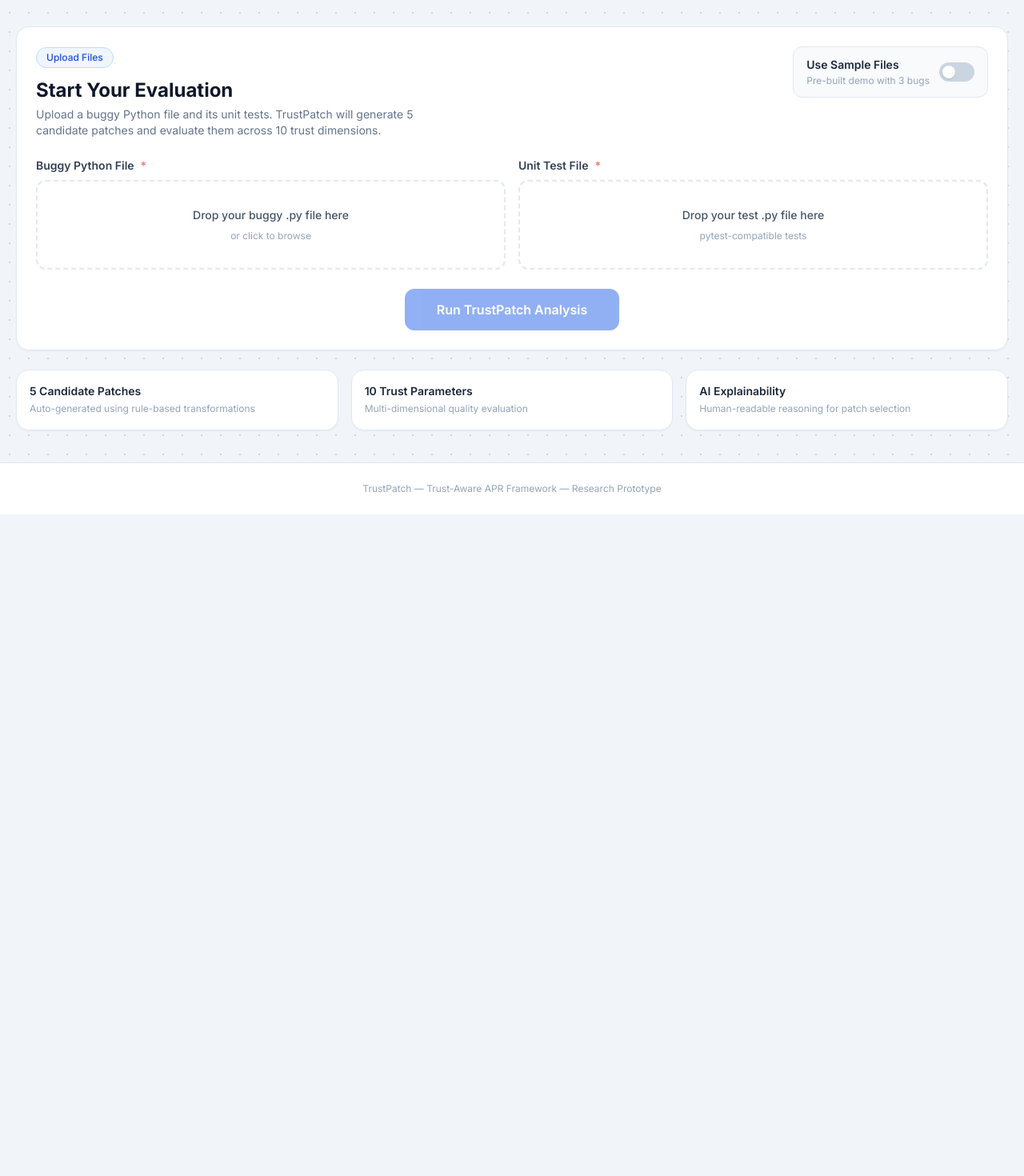
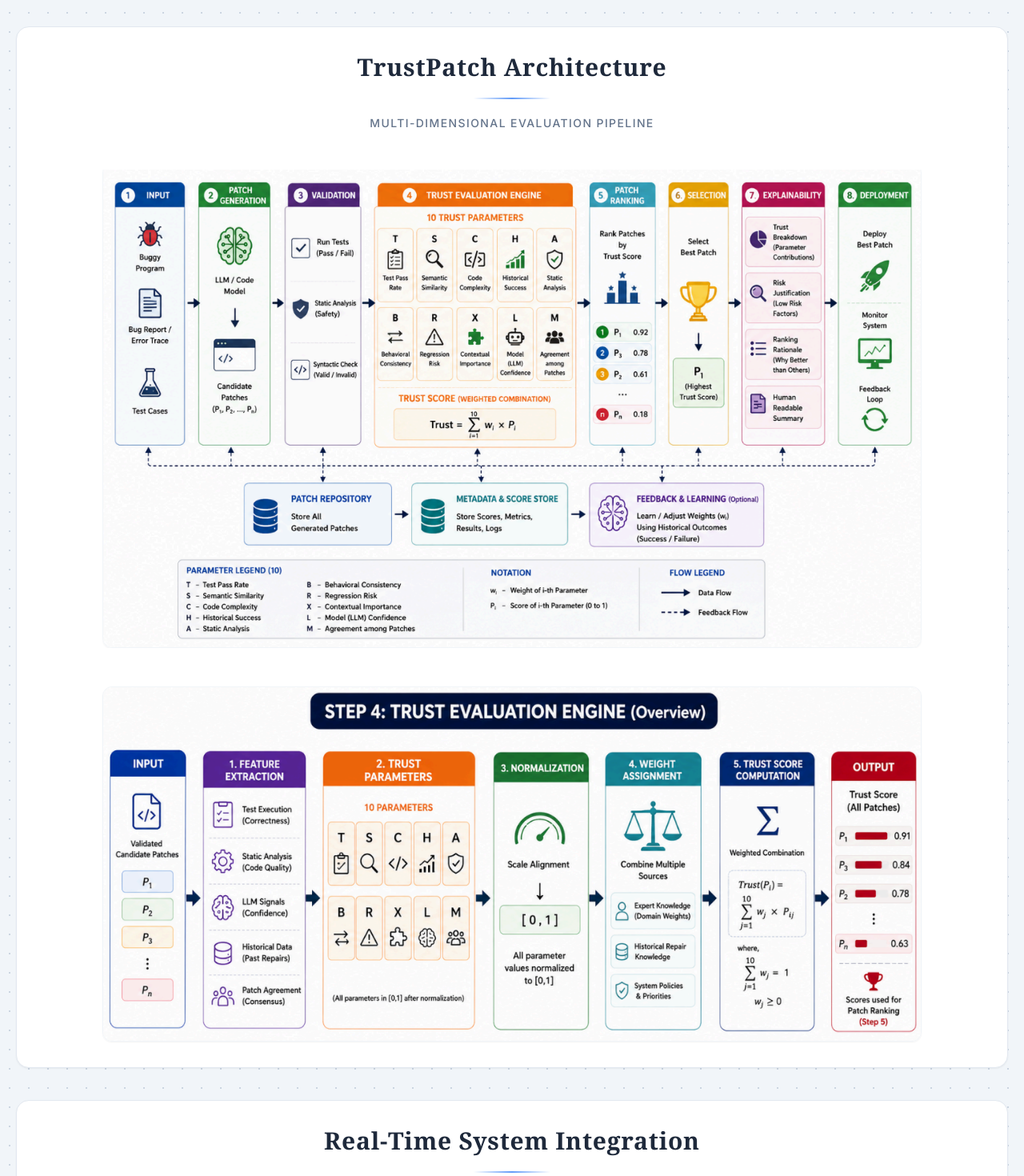
Before and after one commit to Sanjayj-06/TrustPatch, a React (Vite) app in the folder frontend/: page / in a window 1280 px wide. Shown: the part 1220-2690 px from the top of the page at 80% size. Before the commit the page ends 1863 px from the top, so only its background shows below. Built offline with nearby package versions, Linux system fonts and the light colour scheme; no server answers.

Commit message:
feat: implement frontend architecture and UI components for the TrustPatch dashboard

```diff
--- a/frontend/src/App.tsx
+++ b/frontend/src/App.tsx
@@ -5,6 +5,7 @@
  */
 
 import React, { useState, useCallback, useRef, useEffect } from "react";
+// forcing a hot reload
 import UploadSection from "./components/UploadSection";
 import PipelineVisualizer from "./components/PipelineVisualizer";
 import StepProgress, { TRUSTPATCH_STEPS } from "./components/StepProgress";
@@ -15,6 +16,7 @@
 import ExplainabilityCard from "./components/ExplainabilityCard";
 import BAPRFailureAlert from "./components/BAPRFailureAlert";
 import AboutSection from "./components/AboutSection";
+import ArchitectureSection from "./components/ArchitectureSection";
 
 import psgLogo from "./Images/psgtech.png";
 import yrsLogo from "./Images/75yrs.png";
@@ -46,6 +48,7 @@
 
 const NAV_SECTIONS = [
   { id: "about", label: "About", icon: Info },
+  { id: "architecture", label: "Architecture", icon: Info },
   { id: "upload", label: "Upload", icon: Upload },
   { id: "pipeline", label: "Pipeline", icon: Activity },
   { id: "results", label: "Results", icon: Shield },
@@ -255,6 +258,7 @@
               if (
                 state.phase !== "results" &&
                 id !== "about" &&
+                id !== "architecture" &&
                 id !== "upload"
               )
                 return null;
@@ -262,11 +266,10 @@
                 <button
                   key={id}
                   onClick={() => scrollTo(id)}
-                  className={`flex items-center gap-1.5 px-3 py-1.5 rounded-lg text-xs font-medium transition-all duration-150 ${
-                    activeSection === id
+                  className={`flex items-center gap-1.5 px-3 py-1.5 rounded-lg text-xs font-medium transition-all duration-150 ${activeSection === id
                       ? "bg-white text-blue-700 shadow-sm border border-slate-200"
                       : "text-slate-500 hover:text-slate-700"
-                  }`}
+                    }`}
                 >
                   <Icon className="w-3 h-3" />
                   {label}
@@ -356,6 +359,19 @@
           }}
         >
           <AboutSection />
+        </div>
+
+        {/* Architecture Section */}
+        <ArchitectureSection />
+
+        {/* Transition to Interactive Tool */}
+        <div className="text-center py-8">
+          <h2 className="text-3xl font-black text-slate-900 tracking-tight">
+            See TrustPatch in Action
+          </h2>
+          <p className="text-slate-600 mt-3 max-w-2xl mx-auto font-medium leading-relaxed">
+            Now that you understand the underlying architecture and trust evaluation pipeline, try it out yourself! Upload a patch file below to see how TrustPatch seamlessly detects test-gaming and recommends reliable fixes in real time.
+          </p>
         </div>
 
         {/* Upload Section */}
@@ -644,9 +660,8 @@
 
   return (
     <div
-      className={`rounded-2xl p-5 bg-white border shadow-sm ${
-        agreed ? "border-emerald-200" : "border-blue-200"
-      }`}
+      className={`rounded-2xl p-5 bg-white border shadow-sm ${agreed ? "border-emerald-200" : "border-blue-200"
+        }`}
     >
       <div className="flex items-center justify-between flex-wrap gap-4">
         <div className="flex items-center gap-8">
--- a/frontend/src/components/AboutSection.tsx
+++ b/frontend/src/components/AboutSection.tsx
@@ -5,8 +5,8 @@
  */
 
 import React from "react";
-const Linkedin = () => null;
-const Mail = () => null;
+const Linkedin = (props: any) => null;
+const Mail = (props: any) => null;
 
 import authorImg from "../Images/author.png";
 import advisorImg from "../Images/advisor.jpg";
@@ -24,7 +24,7 @@
             rel="noopener noreferrer"
             className="inline-flex items-center gap-2 bg-blue-600 hover:bg-blue-700 text-white px-4 py-2 rounded-lg text-sm font-semibold transition-colors"
           >
-            Click here to Know more about Trust Patch
+            View Slides
           </a>
         </div>
       </div>
--- /dev/null
+++ b/frontend/src/components/ArchitectureSection.tsx
@@ -0,0 +1,82 @@
+import React, { useEffect, useRef } from "react";
+import gsap from "gsap";
+import arch1 from "../Images/arch1.png";
+import arch2 from "../Images/arch2.png";
+import apiDiagram from "../Images/api.png";
+
+export default function ArchitectureSection() {
+  const containerRef = useRef<HTMLDivElement>(null);
+
+  useEffect(() => {
+    if (!containerRef.current) return;
+    const elements = containerRef.current.querySelectorAll(".arch-card");
+    gsap.fromTo(
+      elements,
+      { y: 30, opacity: 0 },
+      {
+        y: 0,
+        opacity: 1,
+        duration: 0.8,
+        stagger: 0.2,
+        ease: "power3.out",
+        delay: 0.1,
+      }
+    );
+  }, []);
+
+  return (
+    <section id="architecture" className="space-y-10" ref={containerRef}>
+      {/* System Architecture */}
+      <div className="arch-card bg-white rounded-2xl border border-slate-200 p-8 shadow-sm">
+        <div className="text-center mb-10">
+          <h2 className="text-3xl font-serif font-semibold text-slate-800 tracking-wide">
+            TrustPatch Architecture
+          </h2>
+          <div className="w-24 h-[2px] bg-gradient-to-r from-transparent via-blue-500 to-transparent mx-auto mt-5 opacity-80"></div>
+          <p className="text-sm text-slate-500 mt-5 font-medium uppercase tracking-widest">
+            Multi-dimensional evaluation pipeline
+          </p>
+        </div>
+
+        <div className="space-y-12 flex flex-col items-center">
+          <div className="w-full flex justify-center">
+            <img
+              src={arch1}
+              alt="Architecture Phase 1"
+              className="w-full max-w-5xl rounded-xl border border-slate-100 shadow-sm object-contain"
+              style={{ clipPath: "inset(8px 0 0 0)" }}
+            />
+          </div>
+          <div className="w-full flex justify-center">
+            <img
+              src={arch2}
+              alt="Architecture Phase 2"
+              className="w-full max-w-5xl rounded-xl border border-slate-100 shadow-sm object-contain"
+            />
+          </div>
+        </div>
+      </div>
+
+      {/* Real-time Integration */}
+      <div className="arch-card bg-white rounded-2xl border border-slate-200 p-8 shadow-sm">
+        <div className="text-center mb-10">
+          <h2 className="text-3xl font-serif font-semibold text-slate-800 tracking-wide">
+            Real-Time System Integration
+          </h2>
+          <div className="w-24 h-[2px] bg-gradient-to-r from-transparent via-blue-500 to-transparent mx-auto mt-5 opacity-80"></div>
+          <p className="text-sm text-slate-500 mt-5 font-medium uppercase tracking-widest">
+            Universal trust layer API architecture
+          </p>
+        </div>
+
+        <div className="w-full flex justify-center">
+          <img
+            src={apiDiagram}
+            alt="API Integration Architecture"
+            className="w-full max-w-5xl rounded-xl border border-slate-100 shadow-sm object-contain"
+          />
+        </div>
+      </div>
+    </section>
+  );
+}
--- a/frontend/src/components/PatchRankingTable.tsx
+++ b/frontend/src/components/PatchRankingTable.tsx
@@ -4,8 +4,8 @@
 
 import React, { useState } from "react";
 import { AllMetricsRow, PARAM_LABELS, WEIGHTS } from "../types";
-const ChevronUp = () => null;
-const ChevronDown = () => null;
+const ChevronUp = (props: any) => null;
+const ChevronDown = (props: any) => null;
 
 interface PatchRankingTableProps {
   patches: AllMetricsRow[];
--- a/frontend/src/components/PipelineVisualizer.tsx
+++ b/frontend/src/components/PipelineVisualizer.tsx
@@ -4,7 +4,7 @@
  */
 
 import React from "react";
-const Lightbulb = () => null;
+const Lightbulb = (props: any) => null;
 
 import gsap from "gsap";
 import { useGSAP } from "@gsap/react";
--- a/frontend/src/components/StepProgress.tsx
+++ b/frontend/src/components/StepProgress.tsx
@@ -4,9 +4,9 @@
 
 import React from "react";
 import { CheckCircle } from "lucide-react";
-const Circle = () => null;
-const Loader = () => null;
-const XCircle = () => null;
+const Circle = (props: any) => null;
+const Loader = (props: any) => null;
+const XCircle = (props: any) => null;
 
 import { PipelineStep, StepStatus } from "../types";
 
--- a/frontend/src/components/UploadSection.tsx
+++ b/frontend/src/components/UploadSection.tsx
@@ -7,14 +7,14 @@
 import React, { useCallback, useState } from "react";
 import { useDropzone } from "react-dropzone";
 import { CheckCircle } from "lucide-react";
-const Upload = () => null;
-const FileCode = () => null;
-const TestTube = () => null;
-const AlertCircle = () => null;
-const Zap = () => null;
-const Cpu = () => null;
-const Layers = () => null;
-const Lightbulb = () => null;
+const Upload = (props: any) => null;
+const FileCode = (props: any) => null;
+const TestTube = (props: any) => null;
+const AlertCircle = (props: any) => null;
+const Zap = (props: any) => null;
+const Cpu = (props: any) => null;
+const Layers = (props: any) => null;
+const Lightbulb = (props: any) => null;
 
 interface UploadSectionProps {
   onUpload: (buggyFile: File, testFile: File) => Promise<void>;
@@ -167,24 +167,26 @@
             </p>
           </div>
 
-          {/* Sample toggle */}
-          <div className="flex-shrink-0 flex items-center gap-3 bg-slate-50 border border-slate-200 rounded-xl px-4 py-3">
-            <div>
-              <p className="text-sm font-semibold text-slate-800">
-                Use Sample Files
+          {/* Sample toggle - Bright & Classy */}
+          <div className="flex-shrink-0 flex items-center gap-4 bg-blue-100 border border-blue-300 rounded-xl px-4 py-3 shadow-sm transition-colors hover:bg-blue-200/50">
+            <div className="flex flex-col">
+              <p className="text-sm font-bold text-blue-900">
+                Try a Sample Dataset
               </p>
-              <p className="text-xs text-slate-400 mt-0.5">
-                Pre-built demo with 3 bugs
+              <p className="text-xs text-blue-700 mt-0.5 font-semibold">
+                No files? Run a pre-built evaluation
               </p>
             </div>
+
             <button
               onClick={() => setUseSample(!useSample)}
-              className={`relative inline-flex h-6 w-11 items-center rounded-full transition-colors duration-200 flex-shrink-0 ${
+              className={`relative inline-flex h-6 w-11 items-center rounded-full transition-colors duration-200 flex-shrink-0 ml-2 shadow-sm ${
                 useSample ? "bg-blue-600" : "bg-slate-300"
               }`}
             >
+              <span className="sr-only">Use sample files</span>
               <span
-                className={`inline-block h-4 w-4 transform rounded-full bg-white shadow transition-transform duration-200 ${
+                className={`inline-block h-4 w-4 transform rounded-full bg-white shadow-sm transition-transform duration-200 ease-in-out ${
                   useSample ? "translate-x-6" : "translate-x-1"
                 }`}
               />
```
Also changed, not shown: frontend/src/components/BAPRFailureAlert.tsx (+45 -72 lines), frontend/src/components/BaselineResults.tsx (+6 -6 lines), frontend/src/components/ExplainabilityCard.tsx (+5 -5 lines), frontend/src/components/TrustAdvantageChart.tsx (+5 -5 lines), frontend/src/components/TrustPatchResults.tsx (+7 -7 lines).
